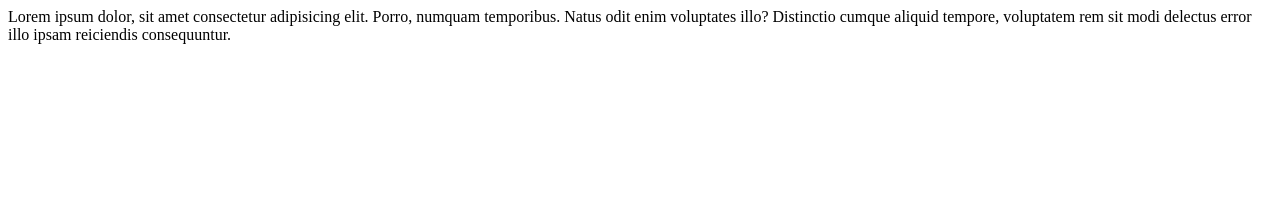
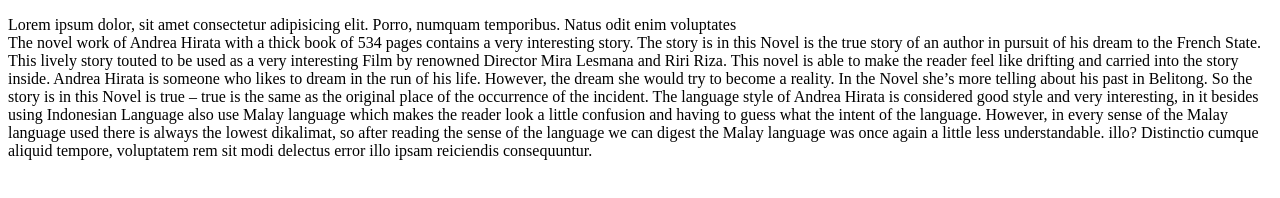
Before and after one commit to rizkydps/percobaan, a plain HTML site: page index.html in a window 1280 px wide. Drawn offline with Linux system fonts and the light colour scheme.

Commit message:
menambahkan review lasakar pelangi

```diff
--- a/index.html
+++ b/index.html
@@ -9,9 +9,30 @@
 </head>
 
 <body>
+    <p>
 
-    Lorem ipsum dolor, sit amet consectetur adipisicing elit. Porro, numquam temporibus. Natus odit enim voluptates
-    illo? Distinctio cumque aliquid tempore, voluptatem rem sit modi delectus error illo ipsam reiciendis consequuntur.
+        Lorem ipsum dolor, sit amet consectetur adipisicing elit. Porro, numquam temporibus. Natus odit enim
+        voluptates<br />
+
+        The novel work of Andrea Hirata with a thick book of 534 pages contains a very interesting story. The story is
+        in this Novel is the true story of an author in pursuit of his dream to the French State. This lively story
+        touted to be used as a very interesting Film by renowned Director Mira Lesmana and Riri Riza. This novel is able
+        to make the reader feel like drifting and carried into the story inside.
+        Andrea Hirata is someone who likes to dream in the run of his life. However, the dream she would try to become a
+        reality. In the Novel she’s more telling about his past in Belitong. So the story is in this Novel is true –
+        true is the same as the original place of the occurrence of the incident.
+        The language style of Andrea Hirata is considered good style and very interesting, in it besides using
+        Indonesian Language also use Malay language which makes the reader look a little confusion and having to guess
+        what the intent of the language. However, in every sense of the Malay language used there is always the lowest
+        dikalimat, so after reading the sense of the language we can digest the Malay language was once again a little
+        less understandable.
+
+
+
+
+        illo? Distinctio cumque aliquid tempore, voluptatem rem sit modi delectus error illo ipsam reiciendis
+        consequuntur.
+    </p>
 </body>
 
 </html>
```
